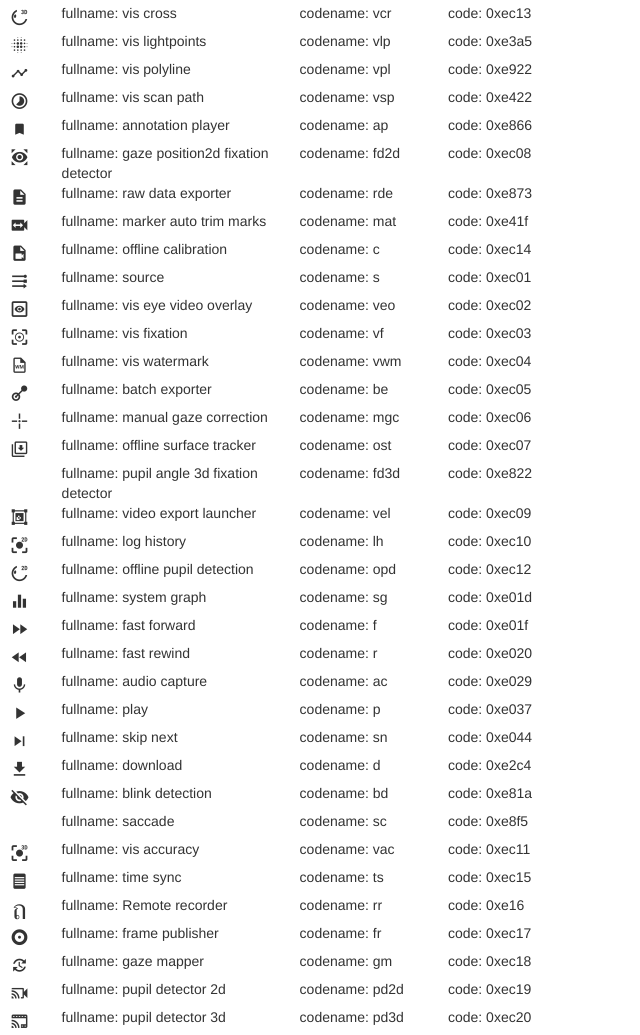
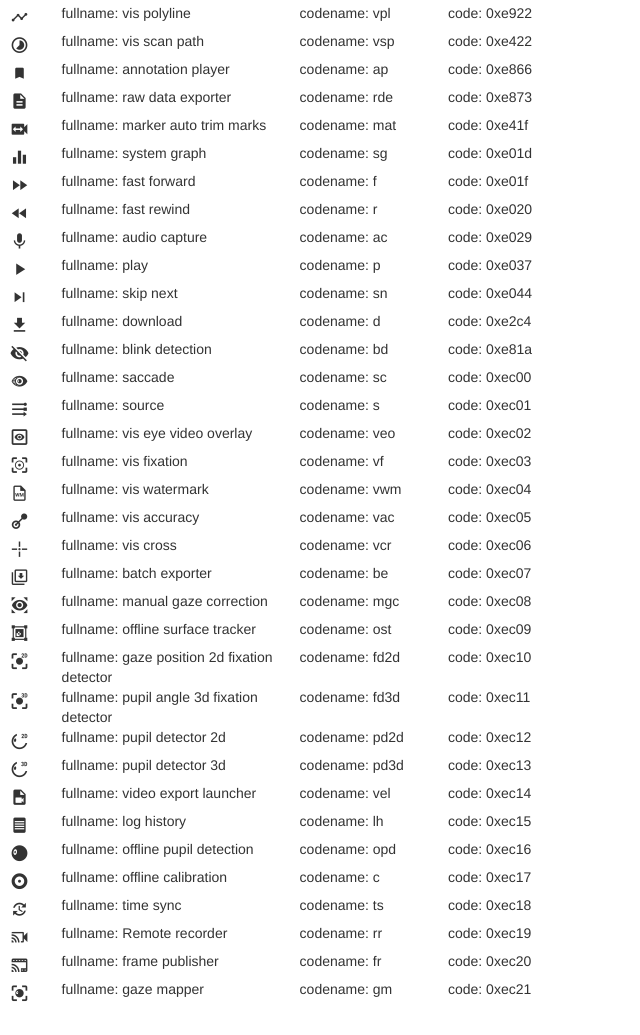
Before and after one commit to pupil-labs/pupil-icon-font, a website: page index.html in a window 1280 px wide. Shown: the part 221-1256 px from the top of the page, without its empty margins (0-640 px from the left). After the commit the page ends 1228 px from the top, so only its background shows below. Drawn offline with Linux system fonts and the light colour scheme.

Commit message:
update index file with recent updated config file

```diff
--- a/index.html
+++ b/index.html
@@ -56,12 +56,7 @@
     <body>
       <div class="flex">
         <i class="pupil-icon gs">&#xe8b8;</i>
-        <span class="i-fullname">fullname: general_settings</span>
-        <span class="i-codename">codename: gs</span>
-        <span class="i-code">code: 0xe8b8</span>
-      </div><div class="flex">
-        <i class="pupil-icon gs">&#xe8b8;</i>
-        <span class="i-fullname">fullname: general_settings</span>
+        <span class="i-fullname">fullname: general settings</span>
         <span class="i-codename">codename: gs</span>
         <span class="i-code">code: 0xe8b8</span>
       </div><div class="flex">
@@ -95,11 +90,6 @@
         <span class="i-codename">codename: vcl</span>
         <span class="i-code">code: 0xe061</span>
       </div><div class="flex">
-        <i class="pupil-icon vcr">&#xec13;</i>
-        <span class="i-fullname">fullname: vis cross</span>
-        <span class="i-codename">codename: vcr</span>
-        <span class="i-code">code: 0xec13</span>
-      </div><div class="flex">
         <i class="pupil-icon vlp">&#xe3a5;</i>
         <span class="i-fullname">fullname: vis lightpoints</span>
         <span class="i-codename">codename: vlp</span>
@@ -120,11 +110,6 @@
         <span class="i-codename">codename: ap</span>
         <span class="i-code">code: 0xe866</span>
       </div><div class="flex">
-        <i class="pupil-icon fd2d">&#xec08;</i>
-        <span class="i-fullname">fullname: gaze position2d fixation detector</span>
-        <span class="i-codename">codename: fd2d</span>
-        <span class="i-code">code: 0xec08</span>
-      </div><div class="flex">
         <i class="pupil-icon rde">&#xe873;</i>
         <span class="i-fullname">fullname: raw data exporter</span>
         <span class="i-codename">codename: rde</span>
@@ -134,66 +119,6 @@
         <span class="i-fullname">fullname: marker auto trim marks</span>
         <span class="i-codename">codename: mat</span>
         <span class="i-code">code: 0xe41f</span>
-      </div><div class="flex">
-        <i class="pupil-icon c">&#xec14;</i>
-        <span class="i-fullname">fullname: offline calibration</span>
-        <span class="i-codename">codename: c</span>
-        <span class="i-code">code: 0xec14</span>
-      </div><div class="flex">
-        <i class="pupil-icon s">&#xec01;</i>
-        <span class="i-fullname">fullname: source</span>
-        <span class="i-codename">codename: s</span>
-        <span class="i-code">code: 0xec01</span>
-      </div><div class="flex">
-        <i class="pupil-icon veo">&#xec02;</i>
-        <span class="i-fullname">fullname: vis eye video overlay</span>
-        <span class="i-codename">codename: veo</span>
-        <span class="i-code">code: 0xec02</span>
-      </div><div class="flex">
-        <i class="pupil-icon vf">&#xec03;</i>
-        <span class="i-fullname">fullname: vis fixation</span>
-        <span class="i-codename">codename: vf</span>
-        <span class="i-code">code: 0xec03</span>
-      </div><div class="flex">
-        <i class="pupil-icon vwm">&#xec04;</i>
-        <span class="i-fullname">fullname: vis watermark</span>
-        <span class="i-codename">codename: vwm</span>
-        <span class="i-code">code: 0xec04</span>
-      </div><div class="flex">
-        <i class="pupil-icon be">&#xec05;</i>
-        <span class="i-fullname">fullname: batch exporter</span>
-        <span class="i-codename">codename: be</span>
-        <span class="i-code">code: 0xec05</span>
-      </div><div class="flex">
-        <i class="pupil-icon mgc">&#xec06;</i>
-        <span class="i-fullname">fullname: manual gaze correction</span>
-        <span class="i-codename">codename: mgc</span>
-        <span class="i-code">code: 0xec06</span>
-      </div><div class="flex">
-        <i class="pupil-icon ost">&#xec07;</i>
-        <span class="i-fullname">fullname: offline surface tracker</span>
-        <span class="i-codename">codename: ost</span>
-        <span class="i-code">code: 0xec07</span>
-      </div><div class="flex">
-        <i class="pupil-icon fd3d">&#xe822;</i>
-        <span class="i-fullname">fullname: pupil angle 3d fixation detector</span>
-        <span class="i-codename">codename: fd3d</span>
-        <span class="i-code">code: 0xe822</span>
-      </div><div class="flex">
-        <i class="pupil-icon vel">&#xec09;</i>
-        <span class="i-fullname">fullname: video export launcher</span>
-        <span class="i-codename">codename: vel</span>
-        <span class="i-code">code: 0xec09</span>
-      </div><div class="flex">
-        <i class="pupil-icon lh">&#xec10;</i>
-        <span class="i-fullname">fullname: log history</span>
-        <span class="i-codename">codename: lh</span>
-        <span class="i-code">code: 0xec10</span>
-      </div><div class="flex">
-        <i class="pupil-icon opd">&#xec12;</i>
-        <span class="i-fullname">fullname: offline pupil detection</span>
-        <span class="i-codename">codename: opd</span>
-        <span class="i-code">code: 0xec12</span>
       </div><div class="flex">
         <i class="pupil-icon sg">&#xe01d;</i>
         <span class="i-fullname">fullname: system graph</span>
@@ -235,45 +160,115 @@
         <span class="i-codename">codename: bd</span>
         <span class="i-code">code: 0xe81a</span>
       </div><div class="flex">
-        <i class="pupil-icon sc">&#xe8f5;</i>
+        <i class="pupil-icon sc">&#xec00;</i>
         <span class="i-fullname">fullname: saccade</span>
         <span class="i-codename">codename: sc</span>
-        <span class="i-code">code: 0xe8f5</span>
+        <span class="i-code">code: 0xec00</span>
       </div><div class="flex">
-        <i class="pupil-icon vac">&#xec11;</i>
+        <i class="pupil-icon s">&#xec01;</i>
+        <span class="i-fullname">fullname: source</span>
+        <span class="i-codename">codename: s</span>
+        <span class="i-code">code: 0xec01</span>
+      </div><div class="flex">
+        <i class="pupil-icon veo">&#xec02;</i>
+        <span class="i-fullname">fullname: vis eye video overlay</span>
+        <span class="i-codename">codename: veo</span>
+        <span class="i-code">code: 0xec02</span>
+      </div><div class="flex">
+        <i class="pupil-icon vf">&#xec03;</i>
+        <span class="i-fullname">fullname: vis fixation</span>
+        <span class="i-codename">codename: vf</span>
+        <span class="i-code">code: 0xec03</span>
+      </div><div class="flex">
+        <i class="pupil-icon vwm">&#xec04;</i>
+        <span class="i-fullname">fullname: vis watermark</span>
+        <span class="i-codename">codename: vwm</span>
+        <span class="i-code">code: 0xec04</span>
+      </div><div class="flex">
+        <i class="pupil-icon vac">&#xec05;</i>
         <span class="i-fullname">fullname: vis accuracy</span>
         <span class="i-codename">codename: vac</span>
+        <span class="i-code">code: 0xec05</span>
+      </div><div class="flex">
+        <i class="pupil-icon vcr">&#xec06;</i>
+        <span class="i-fullname">fullname: vis cross</span>
+        <span class="i-codename">codename: vcr</span>
+        <span class="i-code">code: 0xec06</span>
+      </div><div class="flex">
+        <i class="pupil-icon be">&#xec07;</i>
+        <span class="i-fullname">fullname: batch exporter</span>
+        <span class="i-codename">codename: be</span>
+        <span class="i-code">code: 0xec07</span>
+      </div><div class="flex">
+        <i class="pupil-icon mgc">&#xec08;</i>
+        <span class="i-fullname">fullname: manual gaze correction</span>
+        <span class="i-codename">codename: mgc</span>
+        <span class="i-code">code: 0xec08</span>
+      </div><div class="flex">
+        <i class="pupil-icon ost">&#xec09;</i>
+        <span class="i-fullname">fullname: offline surface tracker</span>
+        <span class="i-codename">codename: ost</span>
+        <span class="i-code">code: 0xec09</span>
+      </div><div class="flex">
+        <i class="pupil-icon fd2d">&#xec10;</i>
+        <span class="i-fullname">fullname: gaze position 2d fixation detector</span>
+        <span class="i-codename">codename: fd2d</span>
+        <span class="i-code">code: 0xec10</span>
+      </div><div class="flex">
+        <i class="pupil-icon fd3d">&#xec11;</i>
+        <span class="i-fullname">fullname: pupil angle 3d fixation detector</span>
+        <span class="i-codename">codename: fd3d</span>
         <span class="i-code">code: 0xec11</span>
       </div><div class="flex">
-        <i class="pupil-icon ts">&#xec15;</i>
+        <i class="pupil-icon pd2d">&#xec12;</i>
+        <span class="i-fullname">fullname: pupil detector 2d</span>
+        <span class="i-codename">codename: pd2d</span>
+        <span class="i-code">code: 0xec12</span>
+      </div><div class="flex">
+        <i class="pupil-icon pd3d">&#xec13;</i>
+        <span class="i-fullname">fullname: pupil detector 3d</span>
+        <span class="i-codename">codename: pd3d</span>
+        <span class="i-code">code: 0xec13</span>
+      </div><div class="flex">
+        <i class="pupil-icon vel">&#xec14;</i>
+        <span class="i-fullname">fullname: video export launcher</span>
+        <span class="i-codename">codename: vel</span>
+        <span class="i-code">code: 0xec14</span>
+      </div><div class="flex">
+        <i class="pupil-icon lh">&#xec15;</i>
+        <span class="i-fullname">fullname: log history</span>
+        <span class="i-codename">codename: lh</span>
+        <span class="i-code">code: 0xec15</span>
+      </div><div class="flex">
+        <i class="pupil-icon opd">&#xec16;</i>
+        <span class="i-fullname">fullname: offline pupil detection</span>
+        <span class="i-codename">codename: opd</span>
+        <span class="i-code">code: 0xec16</span>
+      </div><div class="flex">
+        <i class="pupil-icon c">&#xec17;</i>
+        <span class="i-fullname">fullname: offline calibration</span>
+        <span class="i-codename">codename: c</span>
+        <span class="i-code">code: 0xec17</span>
+      </div><div class="flex">
+        <i class="pupil-icon ts">&#xec18;</i>
         <span class="i-fullname">fullname: time sync</span>
         <span class="i-codename">codename: ts</span>
-        <span class="i-code">code: 0xec15</span>
+        <span class="i-code">code: 0xec18</span>
       </div><div class="flex">
-        <i class="pupil-icon rr">&#xe16;</i>
+        <i class="pupil-icon rr">&#xec19;</i>
         <span class="i-fullname">fullname: Remote recorder</span>
         <span class="i-codename">codename: rr</span>
-        <span class="i-code">code: 0xe16</span>
+        <span class="i-code">code: 0xec19</span>
       </div><div class="flex">
-        <i class="pupil-icon fr">&#xec17;</i>
+        <i class="pupil-icon fr">&#xec20;</i>
         <span class="i-fullname">fullname: frame publisher</span>
         <span class="i-codename">codename: fr</span>
-        <span class="i-code">code: 0xec17</span>
+        <span class="i-code">code: 0xec20</span>
       </div><div class="flex">
-        <i class="pupil-icon gm">&#xec18;</i>
+        <i class="pupil-icon gm">&#xec21;</i>
         <span class="i-fullname">fullname: gaze mapper</span>
         <span class="i-codename">codename: gm</span>
-        <span class="i-code">code: 0xec18</span>
-      </div><div class="flex">
-        <i class="pupil-icon pd2d">&#xec19;</i>
-        <span class="i-fullname">fullname: pupil detector 2d</span>
-        <span class="i-codename">codename: pd2d</span>
-        <span class="i-code">code: 0xec19</span>
-      </div><div class="flex">
-        <i class="pupil-icon pd3d">&#xec20;</i>
-        <span class="i-fullname">fullname: pupil detector 3d</span>
-        <span class="i-codename">codename: pd3d</span>
-        <span class="i-code">code: 0xec20</span>
+        <span class="i-code">code: 0xec21</span>
       </div>
     </body>
   </html>
```
